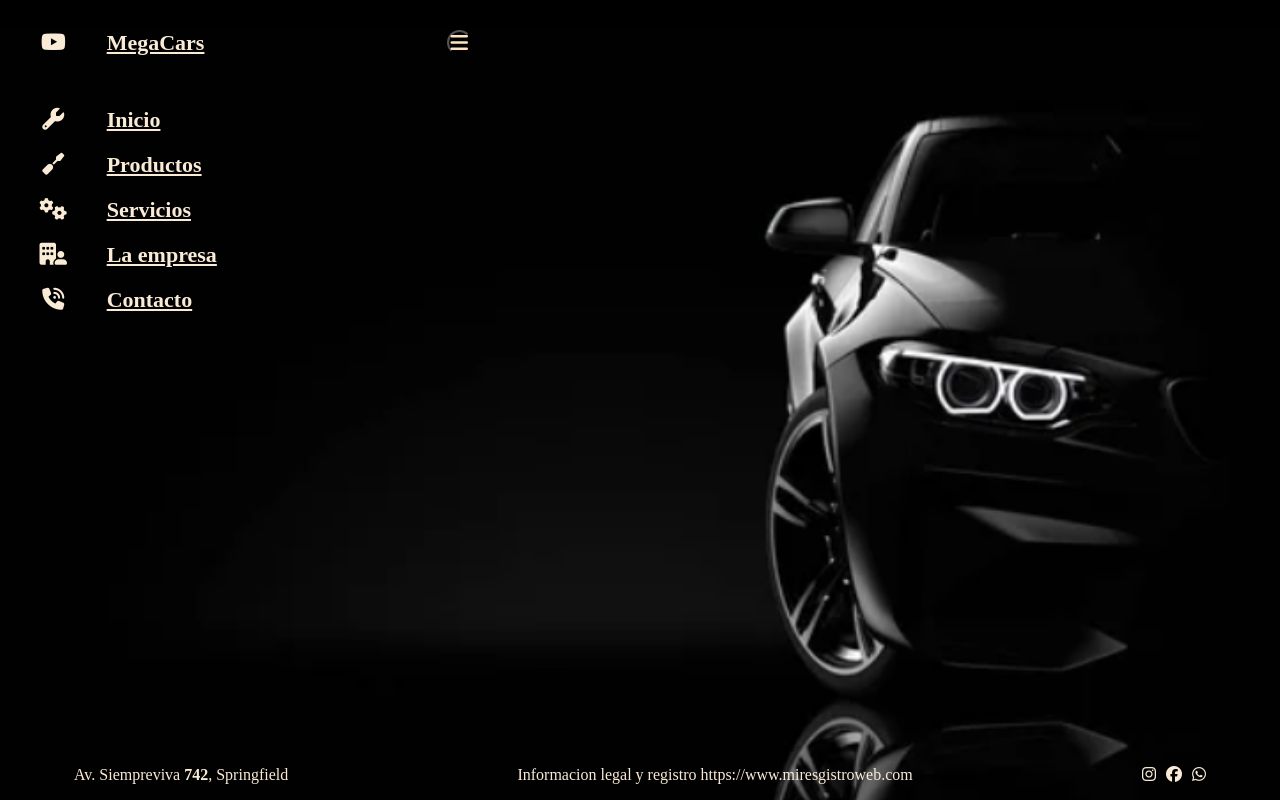
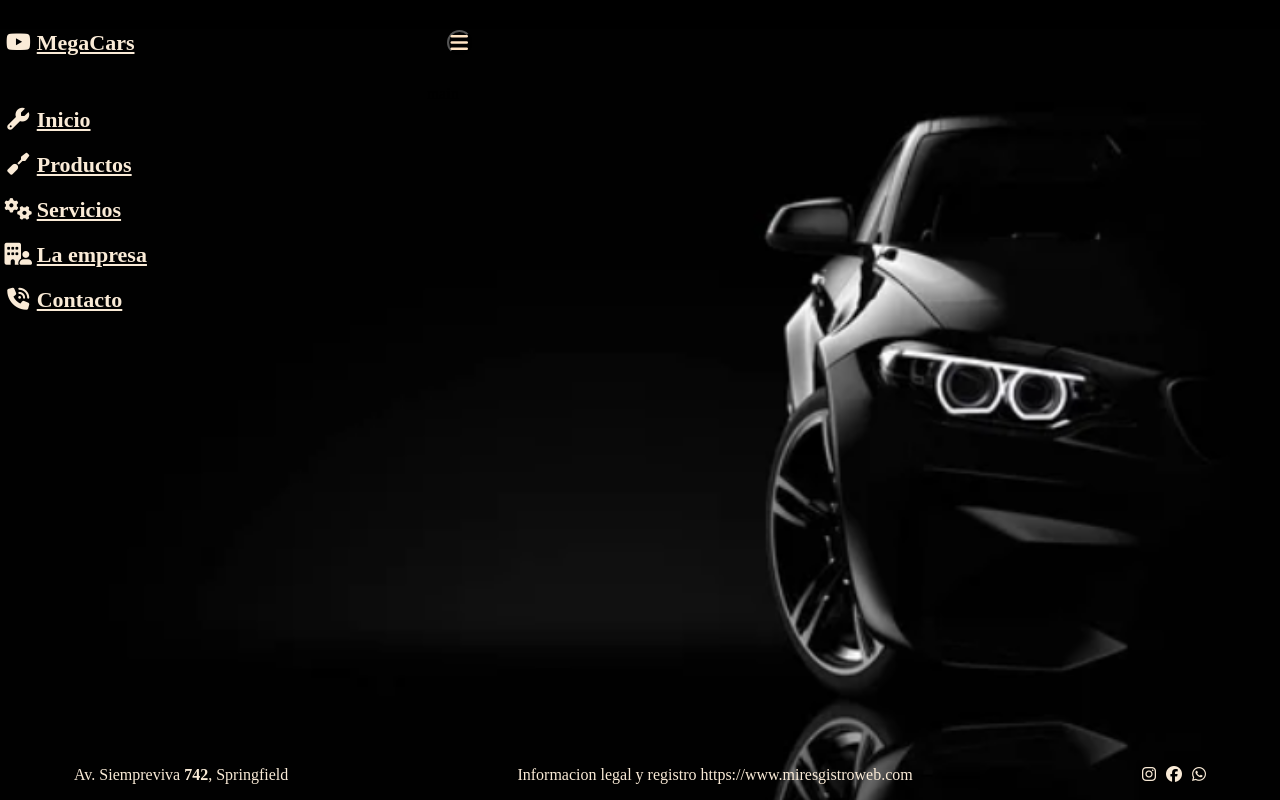
Before and after one commit to Isradelrojo/trabajo-practico, a plain HTML site: page index.html in a window 1280 px wide. Both pictures are taken after a click on the button 139 px from the left and 42 px from the top of the page. Drawn offline with Linux system fonts and the light colour scheme.

Commit message:
transicion suave del menu

```diff
--- a/css/estilos.css
+++ b/css/estilos.css
@@ -58,9 +58,25 @@ header .hamburguesa i {
 
 .aside {
     grid-area: aside;
+    /*
+    display: flex;
+    flex-direction: column;
+    */
+    position: fixed;
+    top: 0;
+    left: 0;
+
+    height: 100vh;
+    transform: translateX(-100%);
+    transition: transform 0.4s ease-in-out;
+    z-index: 999;
     display: flex;
     flex-direction: column;
 
+}
+
+.aside.visible {
+    transform: translateX(0);
 }
 
 
--- a/js/index.js
+++ b/js/index.js
@@ -12,4 +12,6 @@ boton.addEventListener("click", ()=>{
     asideOpen.classList.toggle("aside__open");
     brand.classList.toggle("brand_open");
     menuOpen.classList.toggle("menu_open");
+
+    asideOpen.classList.toggle("visible");
 });
```
